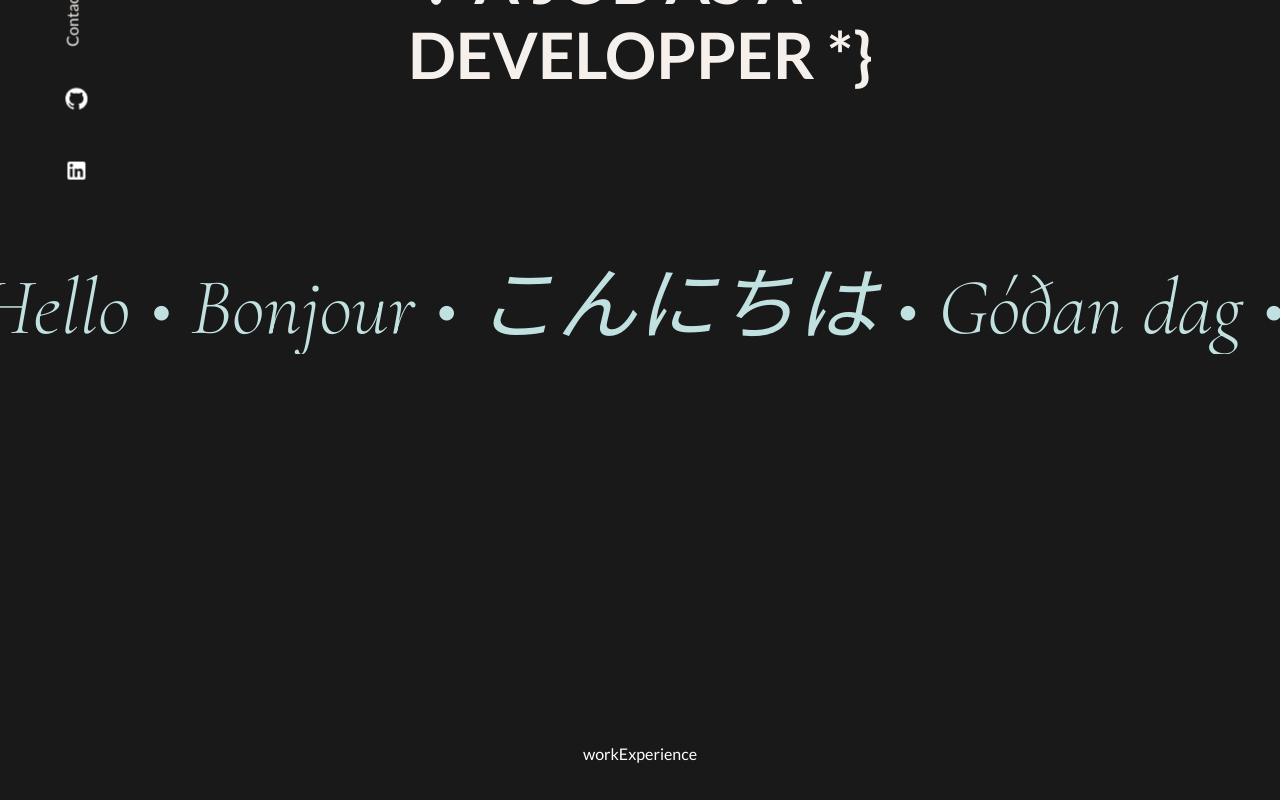
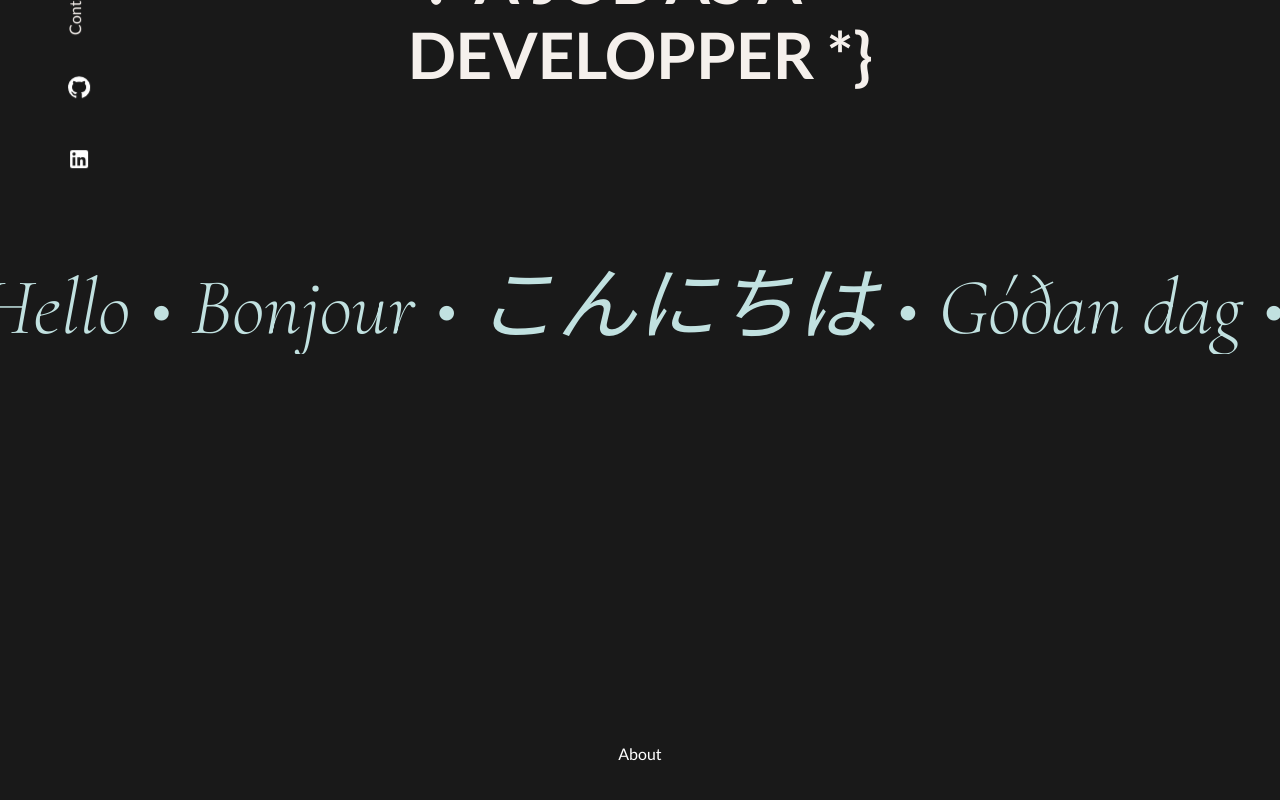
Before and after one commit to JulieChabanis/MinimalPortfolio, a React (Create React App) app: page / in a window 1280 px wide. Shown: the part 446-1246 px from the top of the page. Built offline with nearby package versions, Linux system fonts and the light colour scheme.

Commit message:
update about section

```diff
--- /dev/null
+++ b/src/components/Home/About/About.jsx
@@ -0,0 +1,15 @@
+import { Box } from '@mui/material';
+import React from 'react';
+import styles from './About.module.css';
+
+const About = () => {
+  return (
+    <Box
+      id="about-section"
+      className={styles.mainAboutSection}>
+      About
+    </Box>
+  );
+};
+
+export default About
--- a/src/components/Home/WorkExperience/WorkExperience.module.css
+++ b/src/components/Home/About/About.module.css
@@ -1,4 +1,4 @@
-.mainExperienceSection {
+.mainAboutSection {
     height: 100vh;
     display: flex;
     align-items: center;
--- a/src/components/Home/Home.jsx
+++ b/src/components/Home/Home.jsx
@@ -1,5 +1,5 @@
 import HeroPage from "./HeroPage/HeroPage";
-import WorkExperience from "./WorkExperience/WorkExperience";
+import About from "./About/About";
 import Skills from "./Skills/Skills";
 import styles from "./Home.module.css";
 import React, { useRef } from 'react'
@@ -7,14 +7,14 @@ import { Box } from "@mui/system";
 
 const Home = () => {
   const heropageRef = useRef();
-  const workExperienceRef = useRef();
+  const aboutRef = useRef();
   const skillsRef = useRef();
 
   return (
     <Box className={styles.mainHome}>
       <HeroPage ref={heropageRef}
       />
-      <WorkExperience ref={workExperienceRef} />
+      <About ref={aboutRef} />
       <Skills ref={skillsRef} />
     </Box>
   )
--- a/src/components/Home/WorkExperience/WorkExperience.jsx
+++ /dev/null
@@ -1,15 +0,0 @@
-import { Box } from '@mui/material';
-import React from 'react';
-import styles from './WorkExperience.module.css';
-
-const WorkExperience = () => {
-  return (
-    <Box
-      id="work-section"
-      className={styles.mainExperienceSection}>
-      workExperience
-    </Box>
-  );
-};
-
-export default WorkExperience
--- a/src/components/global/Navbar/Navbar.jsx
+++ b/src/components/global/Navbar/Navbar.jsx
@@ -66,8 +66,8 @@ const NavBar = () => {
             <List className={styles.navList}>
               <motion.div whileHover={{ scale: 1.1 }} whileTap={{ scale: 0.9 }}>
                 <ListItem>
-                  <Link to="work-section" smooth={true} duration={200} className={styles.navLink}>
-                    <ListItemText style={theme.typography.h6}>Experience</ListItemText>
+                  <Link to="about-section" smooth={true} duration={200} className={styles.navLink}>
+                    <ListItemText style={theme.typography.h6}>About</ListItemText>
                   </Link>
                 </ListItem>
               </motion.div>
--- a/src/components/global/Navbar/Navbar.module.css
+++ b/src/components/global/Navbar/Navbar.module.css
@@ -31,8 +31,7 @@
   display: flex;
   flex-direction: row-reverse;
   position: relative;
-  top:450px;
-  left: -20px;
+  top: 450px;
   background-color: transparent;
 
 }
--- a/src/components/global/Navbar/SwipeableDrawerMenu.jsx
+++ b/src/components/global/Navbar/SwipeableDrawerMenu.jsx
@@ -43,8 +43,8 @@ const SwipeableDrawerMenu = ({ menuOpen, handleMenuClose }) => {
       </ListItem>
 
       <ListItem>
-        <Link to="work-section" smooth={true} duration={200} className={styles.navSwipeableLink}>
-          <ListItemText className={styles.listItemText}  style={theme.typography.h6}>Experience</ListItemText>
+        <Link to="about-section" smooth={true} duration={200} className={styles.navSwipeableLink}>
+          <ListItemText className={styles.listItemText}  style={theme.typography.h6}>About</ListItemText>
         </Link>
       </ListItem>
 
```
